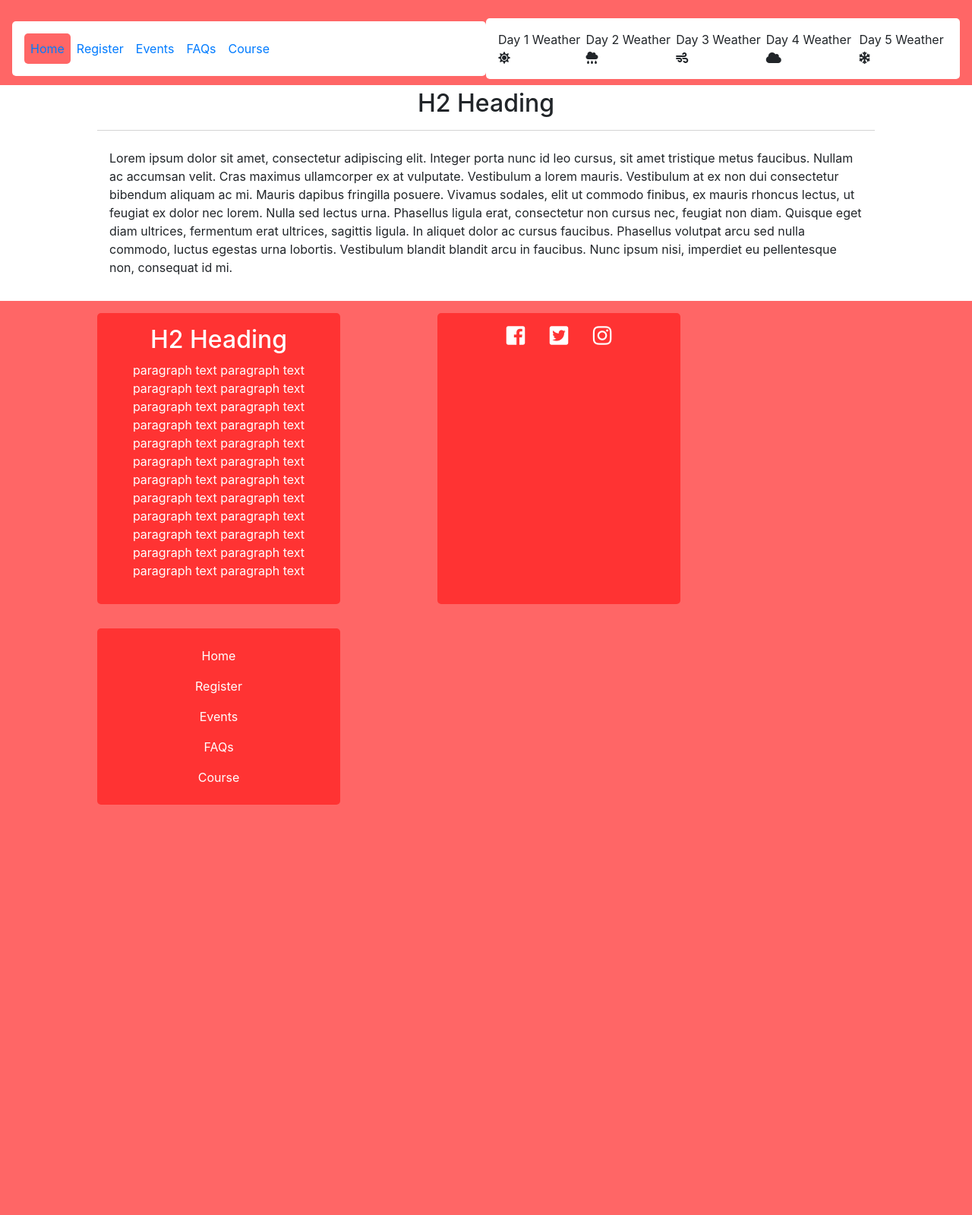
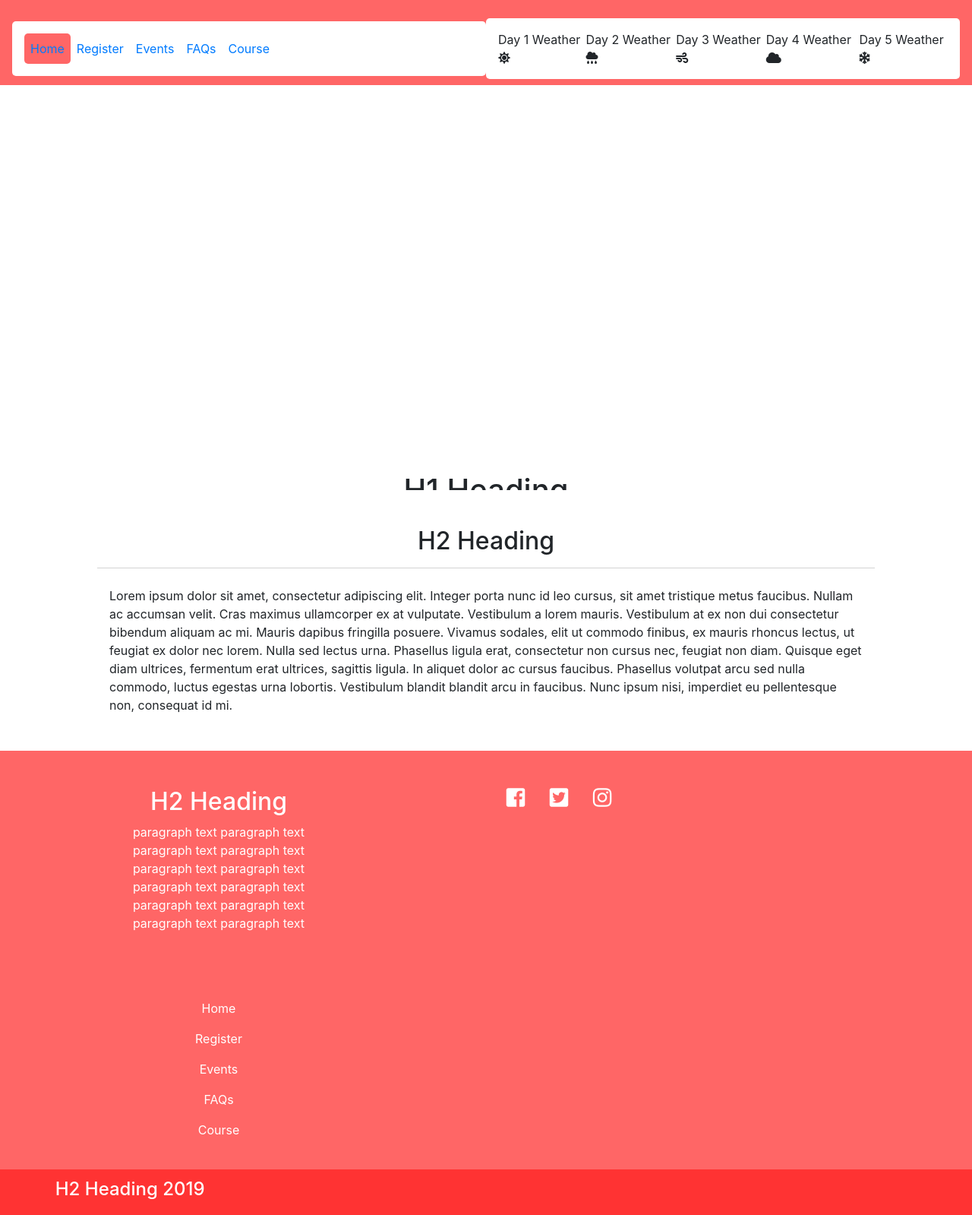
Before and after one commit to SoftTaco97/aceinthehole, a PHP site: page / in a window 1280 px wide. Shown: the whole page at 76% size. Before the commit the page ends 1059 px from the top, so only its background shows below. Run offline with PHP 8.4, Linux system fonts and the light colour scheme; some libraries are stand-ins or nearby versions.

Commit message:
More Styling Changes

```diff
--- a/css/mixins.less
+++ b/css/mixins.less
@@ -52,3 +52,10 @@
 .imageFlip() {
     transform: scaleX(-1);
 }
+
+.heroImage(@paramImage){
+    background-image: url(@paramImage);
+    background-position: center;
+    background-repeat: no-repeat;
+    background-size: cover;
+}
--- a/css/style.css
+++ b/css/style.css
@@ -21,14 +21,25 @@ body {
 header {
   margin-top: 2.8em;
 }
+header section.container-fluid div.row h1 {
+  text-align: center;
+  margin-top: 45%;
+}
+header section.container-fluid div.row .cta {
+  margin-left: 27.5%;
+  font-size: 75%;
+  margin-top: 1em;
+}
 header section.container-fluid div.row #slider {
   display: none;
 }
-header section.container-fluid div.row #slider img {
+header section.container-fluid div.row #hero {
   width: 100%;
-}
-header section.container-fluid div.row #hero img {
-  width: 100%;
+  height: 400px;
+  background-image: url('https://via.placeholder.com/700x400');
+  background-position: center;
+  background-repeat: no-repeat;
+  background-size: cover;
 }
 header nav {
   background-color: #ff6666;
@@ -82,6 +93,8 @@ main section .row div p {
   line-height: 1.5;
 }
 footer {
+  margin-top: 1em;
+  padding-top: 1em;
   background-color: #ff6666;
 }
 footer section .row .col-sm-3 {
@@ -89,12 +102,6 @@ footer section .row .col-sm-3 {
   margin-left: 10%;
   margin-top: 1em;
   margin-bottom: 1em;
-  -moz-border-radius: 5px;
-  -ms-border-radius: 5px;
-  -o-border-radius: 5px;
-  -webkit-border-radius: 5px;
-  border-radius: 5px;
-  background-color: #ff3333;
   color: #FFF;
   padding: 1em;
 }
@@ -109,10 +116,42 @@ footer section .row .col-sm-3 ul li a {
 footer section .row .col-sm-3 ul li a:hover {
   text-decoration: underline;
 }
+footer section .row:nth-of-type(2) {
+  background-color: #ff3333;
+}
+footer section .row:nth-of-type(2) h2 {
+  width: 100%;
+  color: #FFF;
+  font-size: 150%;
+  margin-left: 27.5%;
+  padding: .5em;
+}
 /* Tablet Styles */
 @media only screen and (min-width: 481px) {
   header section.container-fluid div.row div#slider {
     display: block;
+    width: 100%;
+  }
+  header section.container-fluid div.row div#slider .imageOne {
+    background-image: url('https://via.placeholder.com/1920x750');
+    background-position: center;
+    background-repeat: no-repeat;
+    background-size: cover;
+    height: 600px;
+  }
+  header section.container-fluid div.row div#slider .imageTwo {
+    background-image: url('https://via.placeholder.com/1920x750');
+    background-position: center;
+    background-repeat: no-repeat;
+    background-size: cover;
+    height: 600px;
+  }
+  header section.container-fluid div.row div#slider .imageThree {
+    background-image: url('https://via.placeholder.com/1920x750');
+    background-position: center;
+    background-repeat: no-repeat;
+    background-size: cover;
+    height: 600px;
   }
   header section.container-fluid div.row div#hero {
     display: none;
--- a/css/style.less
+++ b/css/style.less
@@ -20,16 +20,22 @@ header{
     margin-top: 2.8em;
     section.container-fluid {
         div.row {
+            h1{
+                text-align: center;
+                margin-top: 45%;
+            }
+            .cta {
+                margin-left: 27.5%;
+                font-size: 75%;
+                margin-top: 1em;
+            }
             #slider {
                 display: none;
-                img {
-                    width: 100%;
-                }
             }
             #hero {
-                img {
-                    width: 100%;
-                }
+                width: 100%;
+                height: 400px;
+                .heroImage('https://via.placeholder.com/700x400');
             }
         }
     }
@@ -75,15 +81,17 @@ main{
 }
 
 footer{
+    margin-top: 1em;
+    padding-top: 1em;
     background-color: @lightColor2;
-    section{
-        .row{
+    section {
+        .row {
             .col-sm-3 {
                 width: 80%;
                 margin-left: 10%;
                 margin-top: 1em;
                 margin-bottom: 1em;
-                .borderRadiusandbgColor(5px, @lightColor1);
+                // .borderRadiusandbgColor(5px, @lightColor1);
                 color: @color1;
                 padding: 1em;
                 &:nth-of-type(2){
@@ -104,6 +112,16 @@ footer{
                     }
                 }
             }
+            &:nth-of-type(2){
+                background-color: @lightColor1;
+                h2 {
+                    width: 100%;
+                    color: @color1;
+                    font-size: 150%;
+                    margin-left: 27.5%;
+                    padding: .5em;
+                }
+            }
         }
     }
 }
@@ -115,6 +133,19 @@ footer{
             div.row{
                 div#slider {
                     display: block;
+                    width: 100%;
+                    .imageOne{
+                        .heroImage('https://via.placeholder.com/1920x750');
+                        height: 600px;
+                    }
+                    .imageTwo{
+                        .heroImage('https://via.placeholder.com/1920x750');
+                        height: 600px;
+                    }
+                    .imageThree{
+                        .heroImage('https://via.placeholder.com/1920x750');
+                        height: 600px;
+                    }
                 }
                 div#hero {
                     display: none;
--- a/includes/footer.php
+++ b/includes/footer.php
@@ -12,8 +12,6 @@
                     <p class="text-center">
                         paragraph text paragraph text paragraph text paragraph text paragraph text paragraph text
                         paragraph text paragraph text paragraph text paragraph text paragraph text paragraph text
-                        paragraph text paragraph text paragraph text paragraph text paragraph text paragraph text
-                        paragraph text paragraph text paragraph text paragraph text paragraph text paragraph text
                     </p>
                 </div>
                 <!-- /.col-sm-3 -->
@@ -25,7 +23,7 @@
                 </div>
                 <!-- /.col-sm-3 -->
                 <!-- .col-sm-3 -->
-                <div class="col-sm-3 text-center">
+                <div class="col-sm-3 text-center animateBlock left notAnimated">
                     <ul class="navbar-nav">
                             <li class="nav-item">
                                 <a class="nav-link active" href="#">Home <span class="sr-only">(current)</span></a>
@@ -47,6 +45,13 @@
                 <!-- /.col-sm-3 -->
             </div>
             <!-- /.row -->
+            <!-- .row -->
+            <div class="row">
+                <div class="col-xs-12">
+                    <h2 class="text-center">H2 Heading <?php echo date("Y"); ?> </h2>
+                </div>
+            </div>
+            <!-- /.row -->
         </section>
         <!-- /.container-fluid -->
     </footer>
--- a/includes/header.php
+++ b/includes/header.php
@@ -14,14 +14,17 @@
                 <div id="slider">
                     <div id="carousel" class="carousel slide" data-ride="carousel">
                         <div class="carousel-inner">
-                            <div class="carousel-item active">
-                            <img class="d-block w-100" src="https://via.placeholder.com/1920x750" alt="First slide">
+                            <div class="carousel-item active imageOne">
+                                <h1>H1 Heading</h1>
+                                <a href="#" class="btn btn-primary cta">Call To Action Button</a>
                             </div>
-                            <div class="carousel-item">
-                            <img class="d-block w-100" src="https://via.placeholder.com/1920x750" alt="Second slide">
+                            <div class="carousel-item imageTwo">
+                                <h1>H1 Heading</h1>
+                                <a href="#" class="btn btn-primary cta">Call To Action Button</a>
                             </div>
-                            <div class="carousel-item">
-                            <img class="d-block w-100" src="https://via.placeholder.com/1920x750" alt="Third slide">
+                            <div class="carousel-item imageThree">
+                                <h1>H1 Heading</h1>
+                                <a href="#" class="btn btn-primary cta">Call To Action Button</a>
                             </div>
                         </div>
                     <a class="carousel-control-prev" href="#carousel" role="button" data-slide="prev">
@@ -38,7 +41,8 @@
 
                 <!-- #hero -->
                 <div id="hero" class="col-xs-12">
-                    <img src="https://via.placeholder.com/700x300">
+                    <h1>H1 Heading</h1>
+                    <a href="#" class="btn btn-primary cta">Call To Action Button</a>
                 </div>
                 <!-- /#hero -->
             </div>
--- a/js/animate.js
+++ b/js/animate.js
@@ -16,7 +16,7 @@ function animateMe(elem) {
   var winBottom = winTop + $(window).height();
   var elemTop = $(elem).offset().top;
   var elemBottom = elemTop + $(elem).height();
-  if ((elemBottom <= (winBottom - 400)) && (elemTop >= (winTop + 400))) {
+  if ((elemBottom <= (winBottom)) && (elemTop >= (winTop))) {
     $(elem).removeClass('notAnimated').addClass('animated');
   }
 }
```
